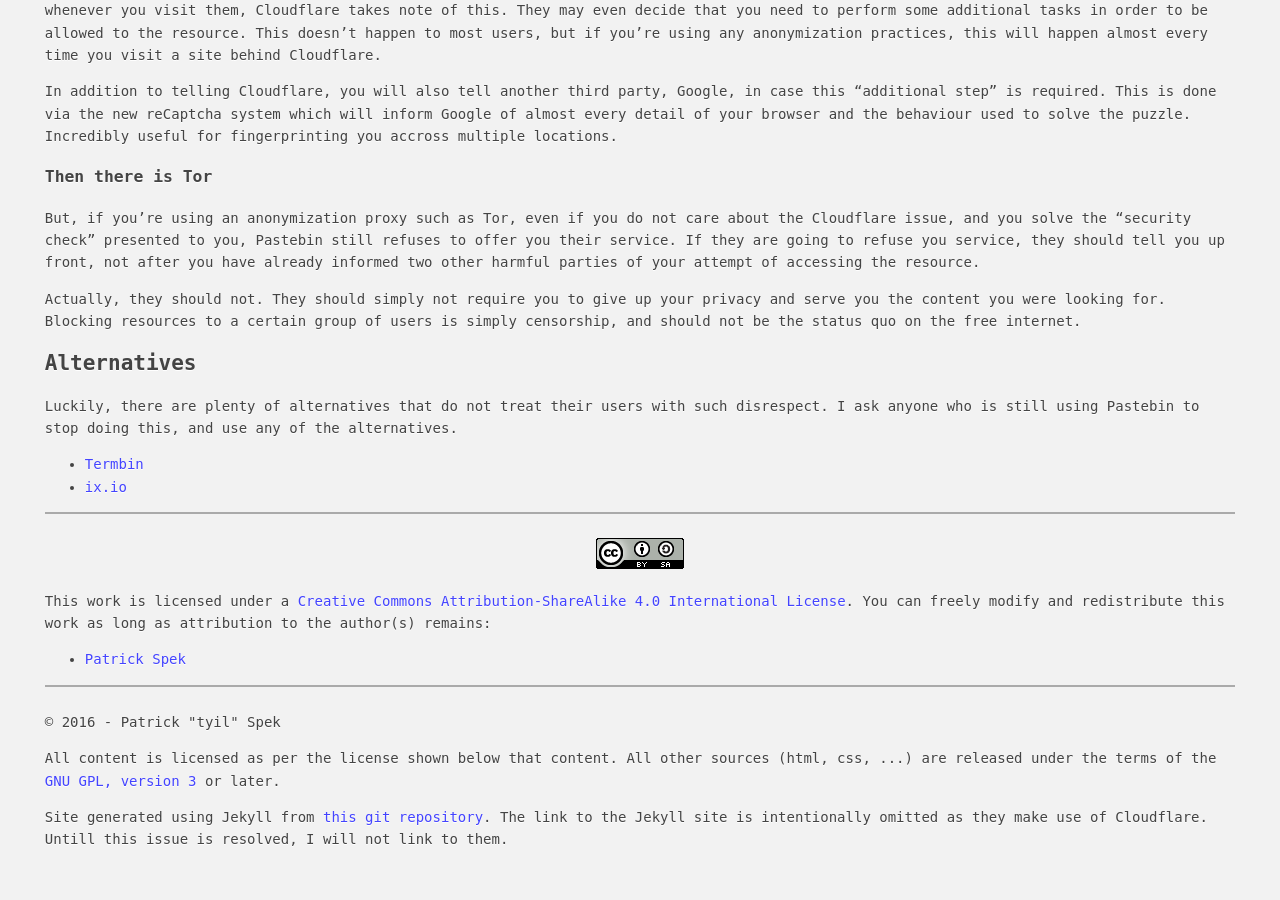
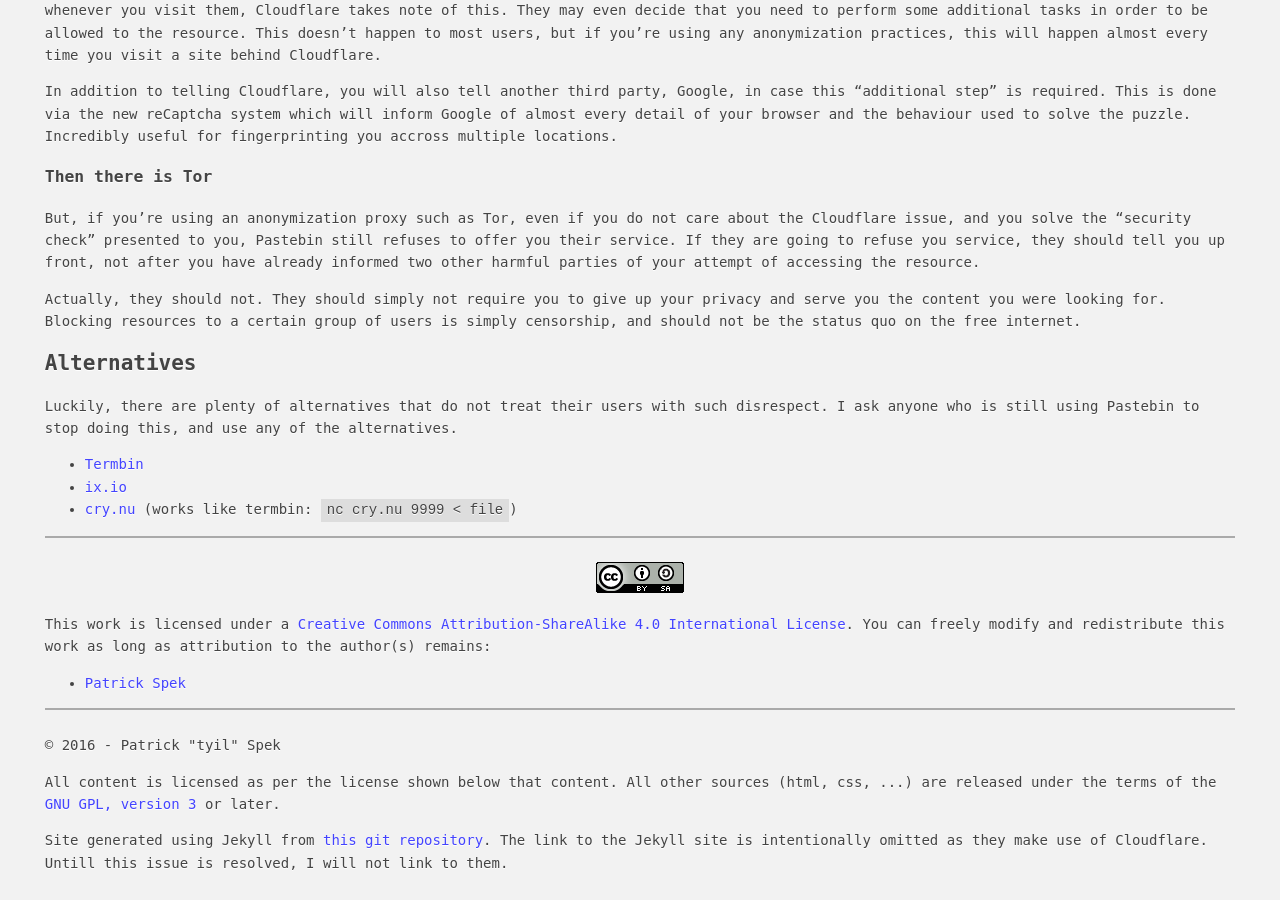
Before and after one commit to Tyil/website, a Jekyll site: the page built from _articles/pastebin.md, in a window 1280 px wide and 900 px high, scrolled down 908 px. Built offline with Jekyll 4.4.1, drawn with Linux system fonts in a browser that asks for light colours; Markdown is read by kramdown in place of the engine named in the settings; before the commit the page ends 1784 px from its top, so only the background shows below that.

Commit message:
Add reference to cry.nu in the pastebin article

```diff
--- a/_articles/pastebin.md
+++ b/_articles/pastebin.md
@@ -67,7 +67,9 @@ and use any of the alternatives.
 
 * [Termbin][termbin]
 * [ix.io][ix]
+* [cry.nu][crynu] (works like termbin: `nc cry.nu 9999 < file`)
 
+[crynu]: https://cry.nu
 [cloudflare]: http://tyil.work/articles/cloudflare.html
 [hastebin]: http://hastebin.com
 [ix]: http://ix.io/
```
